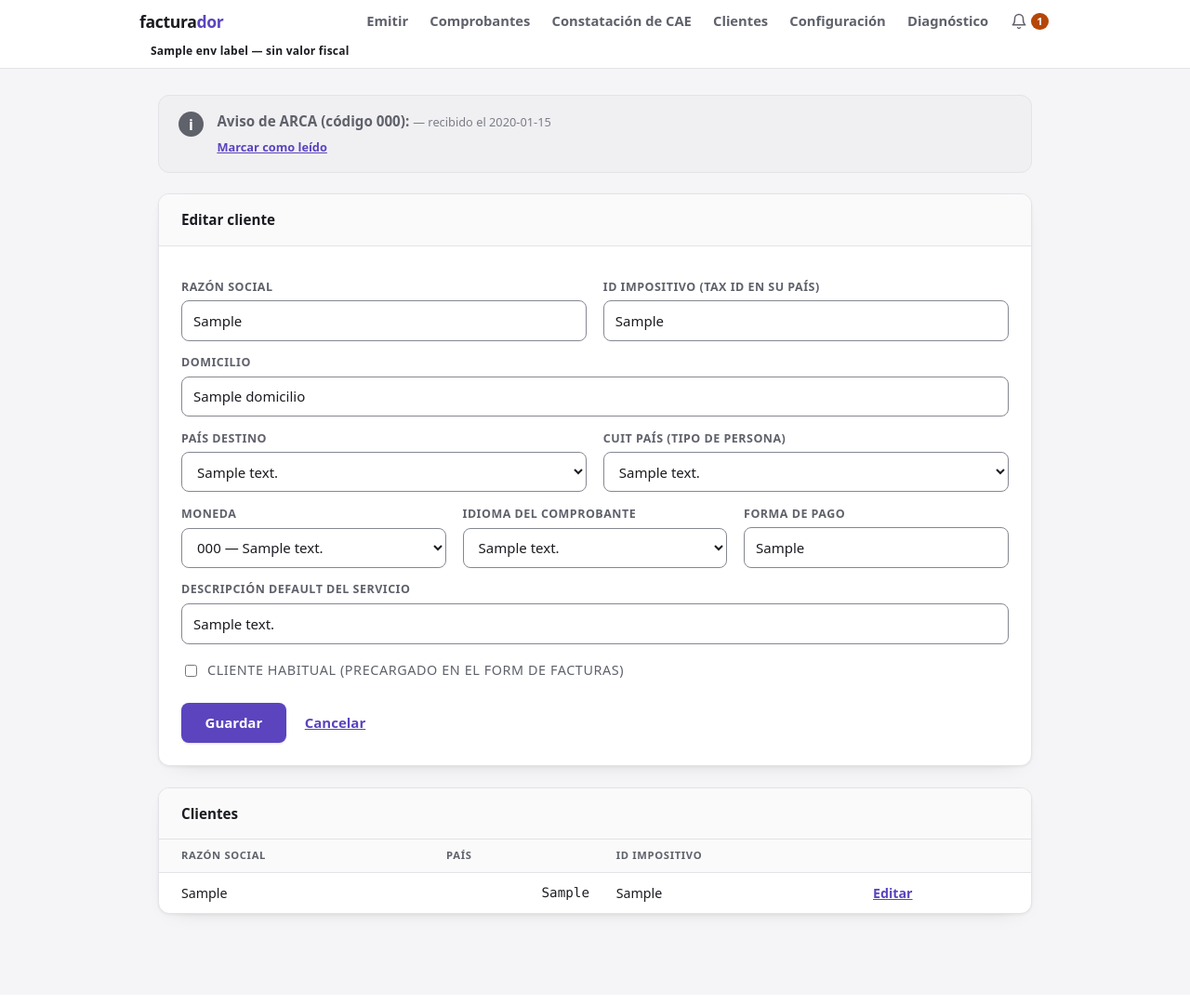
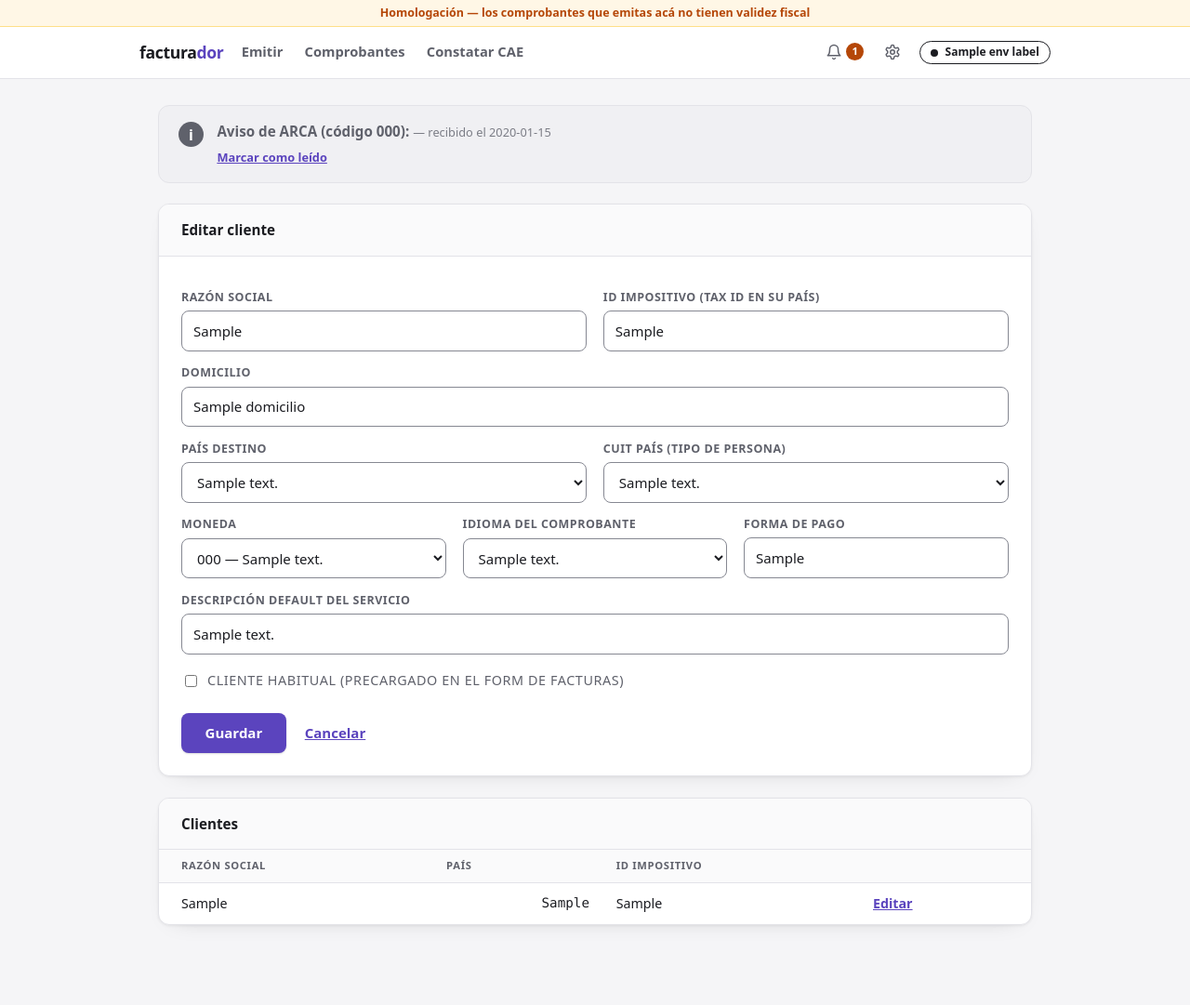
Before and after one commit to FacundoTripelhorn/facturadorE, a Python web app: template facturador/web/templates/clients.html in a window 1280 px wide. Shown: the whole page at 93% size. Before the commit the page ends 994 px from the top, so only its background shows below. Run offline with Jinja, Linux system fonts and the light colour scheme; the template is opened without the code that fills it: most values are stand-ins (such as "Sample title", 1, 10 or a date in 2020).

Commit message:
Rework the header: three-item nav, gear menu and environment pill (#93)
Co-authored-by: Claude Opus 5.5 <noreply@anthropic.com>

```diff
--- a/facturador/web/static/app.css
+++ b/facturador/web/static/app.css
@@ -49,6 +49,9 @@
   --error-tinta: #7A271A;
   /* Texto e íconos sobre un relleno semántico o neutro sólido */
   --sobre-semantico: #FFFFFF;
+  /* Píldora de producción: roja y sólida */
+  --prod-fondo: #B42318;
+  --prod-texto: #FFFFFF;
 
   /* Sombras y velos */
   --sombra-card: 0 1px 3px rgba(20, 21, 25, .06), 0 8px 24px -18px rgba(20, 21, 25, .25);
@@ -92,6 +95,8 @@
     --error-borde: #64261F;
     --error-tinta: #F8BDB7;
     --sobre-semantico: #141519;
+    --prod-fondo: #F28B82;
+    --prod-texto: #3A1714;
 
     --sombra-card: 0 1px 2px rgba(0, 0, 0, .35);
     --sombra-desplegable: 0 12px 32px -12px rgba(0, 0, 0, .7);
@@ -146,7 +151,15 @@ input:focus, select:focus {
 
 /* ==== componentes ==== */
 
-/* ---- barra superior ---- */
+/* ---- franja de homologación (arriba del header) ---- */
+.franja-homologacion {
+  background: var(--aviso-fondo); color: var(--aviso);
+  border-bottom: 1px solid var(--aviso-borde);
+  text-align: center; font-size: .78rem; font-weight: 650;
+  padding: .3rem 1.25rem;
+}
+
+/* ---- barra superior: wordmark · navegación · campana · engranaje · ambiente ---- */
 header {
   background: var(--superficie); color: var(--tinta);
   border-bottom: 1px solid var(--borde); padding: 0 1.25rem;
@@ -155,50 +168,48 @@ header .adentro {
   max-width: 980px; margin: 0 auto; display: flex; align-items: center;
   /* En ventanas angostas el menú baja a una segunda línea en vez de
      cortarse contra el borde. */
-  flex-wrap: wrap; column-gap: 1.25rem; row-gap: .15rem;
+  flex-wrap: wrap; column-gap: 1.1rem; row-gap: .15rem;
   min-height: 3.4rem; padding: .35rem 0;
 }
-header .titulo {
-  font-weight: 800; font-size: 1.1rem; letter-spacing: -.02em;
-  margin-right: auto;
+header .titulo { font-weight: 800; font-size: 1.1rem; letter-spacing: -.02em; }
+header .titulo span { color: var(--acento); }
+nav.principal {
+  display: flex; flex-wrap: wrap; column-gap: 1.25rem; margin-right: auto;
 }
-header .titulo span { color: var(--acento); }
-header a {
+nav.principal a {
   color: var(--tinta-suave); text-decoration: none; font-weight: 600;
   font-size: .92rem; padding: .35rem .1rem; border-bottom: 2px solid transparent;
   white-space: nowrap;
 }
-header a:hover { color: var(--tinta); }
-header a[aria-current="page"] {
+nav.principal a:hover { color: var(--tinta); }
+nav.principal a[aria-current="page"] {
   color: var(--tinta); border-bottom-color: var(--acento);
 }
-.badge-env {
-  border-radius: 999px;
-  padding: .18rem .75rem; font-size: .75rem; font-weight: 650;
-  letter-spacing: .02em; white-space: nowrap;
+
+/* ---- píldora de ambiente: punto + nombre (+ ícono si cambia de ambiente) ---- */
+.pildora-env {
+  display: inline-flex; align-items: center; gap: .45rem;
+  border-radius: 999px; border: 1px solid; padding: .2rem .7rem;
+  font: inherit; font-size: .75rem; font-weight: 650; line-height: 1.4;
+  white-space: nowrap;
 }
-/* Homologación: aviso visible. */
-.badge-env.homo {
-  background: var(--aviso-fondo); color: var(--aviso);
-  border: 1px solid var(--aviso-borde);
+.pildora-env .punto {
+  width: .5rem; height: .5rem; border-radius: 50%; background: currentColor;
 }
-/* Producción: distinta pero calmada — no grita, sí identifica. */
-.badge-env.prod {
-  background: var(--neutro-fondo); color: var(--tinta);
-  border: 1px solid var(--borde-fuerte);
+/* Homologación: ámbar tintado. */
+.pildora-env.homo {
+  background: var(--aviso-fondo); color: var(--aviso); border-color: var(--aviso-borde);
 }
-.cambiar-ambiente {
-  margin: 0; display: inline;
+/* Producción: rojo sólido, para no confundirla con un badge de error tintado. */
+.pildora-env.prod {
+  background: var(--prod-fondo); color: var(--prod-texto); border-color: var(--prod-fondo);
 }
-.cambiar-ambiente button {
-  background: transparent; border: 1px solid var(--borde);
-  color: var(--tinta-suave); font: inherit; font-size: .75rem;
-  font-weight: 650; padding: .18rem .65rem; border-radius: 999px;
-  cursor: pointer; letter-spacing: .01em; white-space: nowrap;
-}
-.cambiar-ambiente button:hover {
-  background: var(--superficie-hover); border-color: var(--borde-fuerte);
-  color: var(--tinta);
+form.cambiar-ambiente { margin: 0; display: inline-flex; }
+button.pildora-env { margin: 0; box-shadow: none; cursor: pointer; }
+/* Hover sin opacidad: atenuar texto y fondo juntos bajaría el contraste. */
+button.pildora-env:hover { box-shadow: 0 0 0 2px var(--borde-fuerte); }
+button.pildora-env:focus-visible {
+  outline: 2px solid var(--acento); outline-offset: 2px;
 }
 
 /* ---- menú desplegable (details/summary) ----
@@ -208,10 +219,13 @@ header a[aria-current="page"] {
 .menu-desplegable > summary {
   list-style: none; cursor: pointer; display: flex; align-items: center;
   gap: .25rem; color: var(--tinta-suave); padding: .35rem .15rem;
+  border-bottom: 2px solid transparent;
 }
 .menu-desplegable > summary::-webkit-details-marker { display: none; }
 .menu-desplegable > summary:hover,
 .menu-desplegable[open] > summary { color: var(--tinta); }
+/* Activo como un ítem de la navegación (p. ej. el engranaje en Clientes). */
+.menu-desplegable > summary.activo { color: var(--tinta); border-bottom-color: var(--acento); }
 .menu-desplegable .desplegable {
   position: absolute; right: 0; top: calc(100% + .35rem); z-index: 10;
   width: 22rem; max-width: calc(100vw - 2rem);
@@ -227,6 +241,13 @@ header a[aria-current="page"] {
 .menu-desplegable .item { padding: .7rem 1rem; border-bottom: 1px solid var(--borde);
                           font-size: .88rem; }
 .menu-desplegable .item:last-child { border-bottom: 0; }
+.menu-desplegable a.item {
+  display: block; color: var(--tinta); text-decoration: none; font-weight: 550;
+}
+.menu-desplegable a.item:hover { background: var(--superficie-hover); }
+.menu-desplegable a.item[aria-current="page"] { color: var(--acento); font-weight: 650; }
+/* El engranaje solo lista tres páginas: un desplegable angosto. */
+.engranaje .desplegable { width: 14rem; }
 @media (max-width: 640px) {
   /* El menú puede bajar de línea y dejar el desplegable a la izquierda:
      se ancla al header, a todo el ancho, en vez de salirse. */
--- a/facturador/web/templates/base.html
+++ b/facturador/web/templates/base.html
@@ -9,15 +9,19 @@
 <script src="/static/htmx.min.js"></script>
 </head>
 <body>
+{% if env != "prod" %}
+<div class="franja-homologacion" role="note">
+  Homologación — los comprobantes que emitas acá no tienen validez fiscal
+</div>
+{% endif %}
 <header>
   <div class="adentro">
     <span class="titulo">factura<span>dor</span></span>
-    <a href="/" {% if request.url.path == "/" %}aria-current="page"{% endif %}>Emitir</a>
-    <a href="/comprobantes" {% if request.url.path == "/comprobantes" %}aria-current="page"{% endif %}>Comprobantes</a>
-    <a href="/constatacion" {% if request.url.path.startswith("/constatacion") %}aria-current="page"{% endif %}>Constatación de CAE</a>
-    <a href="/clientes" {% if request.url.path == "/clientes" %}aria-current="page"{% endif %}>Clientes</a>
-    <a href="/configuracion" {% if request.url.path == "/configuracion" %}aria-current="page"{% endif %}>Configuración</a>
-    <a href="/diagnostico" {% if request.url.path == "/diagnostico" %}aria-current="page"{% endif %}>Diagnóstico</a>
+    <nav class="principal" aria-label="Principal">
+      <a href="/" {% if request.url.path == "/" %}aria-current="page"{% endif %}>Emitir</a>
+      <a href="/comprobantes" {% if request.url.path == "/comprobantes" %}aria-current="page"{% endif %}>Comprobantes</a>
+      <a href="/constatacion" {% if request.url.path.startswith("/constatacion") %}aria-current="page"{% endif %}>Constatar CAE</a>
+    </nav>
     {% set sin_leer = avisos_arca_no_leidos | length %}
     <details class="menu-desplegable avisos-arca">
       <summary title="Avisos de ARCA"
@@ -49,16 +53,38 @@
         {% endfor %}
       </div>
     </details>
-    <span class="badge-env {{ env }}" data-env="{{ env }}">
-      {% if env == "prod" %}{{ env_label }} — validez fiscal{% else %}{{ env_label }} — sin valor fiscal{% endif %}
-    </span>
+    {% set en_engranaje = request.url.path in ("/clientes", "/configuracion", "/diagnostico") %}
+    <details class="menu-desplegable engranaje">
+      <summary title="Más opciones" aria-label="Más opciones"
+               {% if en_engranaje %}class="activo"{% endif %}>
+        <svg width="18" height="18" viewBox="0 0 24 24" fill="none" stroke="currentColor"
+             stroke-width="2" stroke-linecap="round" stroke-linejoin="round" aria-hidden="true">
+          <path d="M12.22 2h-.44a2 2 0 0 0-2 2v.18a2 2 0 0 1-1 1.73l-.43.25a2 2 0 0 1-2 0l-.15-.08a2 2 0 0 0-2.73.73l-.22.38a2 2 0 0 0 .73 2.73l.15.1a2 2 0 0 1 1 1.72v.51a2 2 0 0 1-1 1.74l-.15.09a2 2 0 0 0-.73 2.73l.22.38a2 2 0 0 0 2.73.73l.15-.08a2 2 0 0 1 2 0l.43.25a2 2 0 0 1 1 1.73V20a2 2 0 0 0 2 2h.44a2 2 0 0 0 2-2v-.18a2 2 0 0 1 1-1.73l.43-.25a2 2 0 0 1 2 0l.15.08a2 2 0 0 0 2.73-.73l.22-.39a2 2 0 0 0-.73-2.73l-.15-.08a2 2 0 0 1-1-1.74v-.5a2 2 0 0 1 1-1.74l.15-.09a2 2 0 0 0 .73-2.73l-.22-.38a2 2 0 0 0-2.73-.73l-.15.08a2 2 0 0 1-2 0l-.43-.25a2 2 0 0 1-1-1.73V4a2 2 0 0 0-2-2z"/>
+          <circle cx="12" cy="12" r="3"/>
+        </svg>
+      </summary>
+      <div class="desplegable">
+        <a class="item" href="/clientes" {% if request.url.path == "/clientes" %}aria-current="page"{% endif %}>Clientes</a>
+        <a class="item" href="/configuracion" {% if request.url.path == "/configuracion" %}aria-current="page"{% endif %}>Configuración</a>
+        <a class="item" href="/diagnostico" {% if request.url.path == "/diagnostico" %}aria-current="page"{% endif %}>Diagnóstico</a>
+      </div>
+    </details>
     {% if launcher_supervised %}
     <form class="cambiar-ambiente" method="post" action="/ui/cambiar-ambiente">
       {% include "_csrf_field.html" %}
-      <button type="submit" title="Cierra esta sesión y abre el selector de ambiente">
-        Cambiar ambiente
+      <button type="submit" class="pildora-env {{ env }}" data-env="{{ env }}"
+              title="Cambiar ambiente (cierra esta sesión)">
+        <span class="punto" aria-hidden="true"></span>{{ env_label }}
+        <svg width="14" height="14" viewBox="0 0 24 24" fill="none" stroke="currentColor"
+             stroke-width="2" stroke-linecap="round" stroke-linejoin="round" aria-hidden="true">
+          <path d="M7 16V4"/><path d="M3 8l4-4 4 4"/><path d="M17 8v12"/><path d="M21 16l-4 4-4-4"/>
+        </svg>
       </button>
     </form>
+    {% else %}
+    <span class="pildora-env {{ env }}" data-env="{{ env }}">
+      <span class="punto" aria-hidden="true"></span>{{ env_label }}
+    </span>
     {% endif %}
   </div>
 </header>
--- a/facturador/web/templates/configuracion.html
+++ b/facturador/web/templates/configuracion.html
@@ -150,8 +150,8 @@
 
 <p class="nota">
   El ambiente ARCA ({{ env_label }}) es contexto de solo lectura del perfil
-  activo. {% if launcher_supervised %}Para facturar en el otro ambiente, usá
-  <strong>Cambiar ambiente</strong> en la barra superior: el launcher cierra
+  activo. {% if launcher_supervised %}Para facturar en el otro ambiente, tocá
+  <strong>{{ env_label }}</strong> en la barra superior: el launcher cierra
   esta sesión y abre la elegida.{% else %}Para facturar en otro ambiente,
   abrí FacturadorE desde el launcher y elegí Homologación o Producción.{% endif %}
 </p>
```
Also changed, not shown: tests/test_estilos.py (+1 -0 lines), tests/test_web.py (+47 -11 lines).
